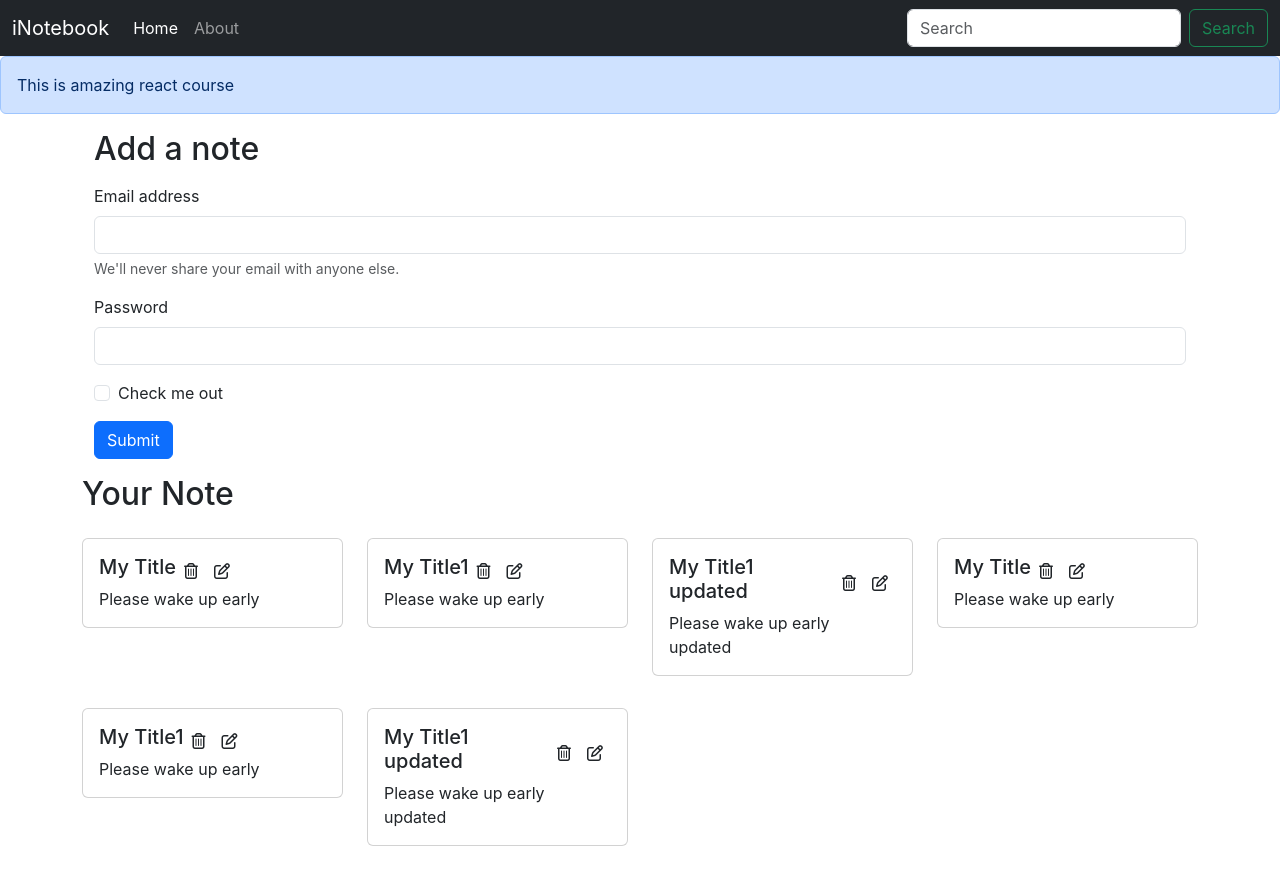
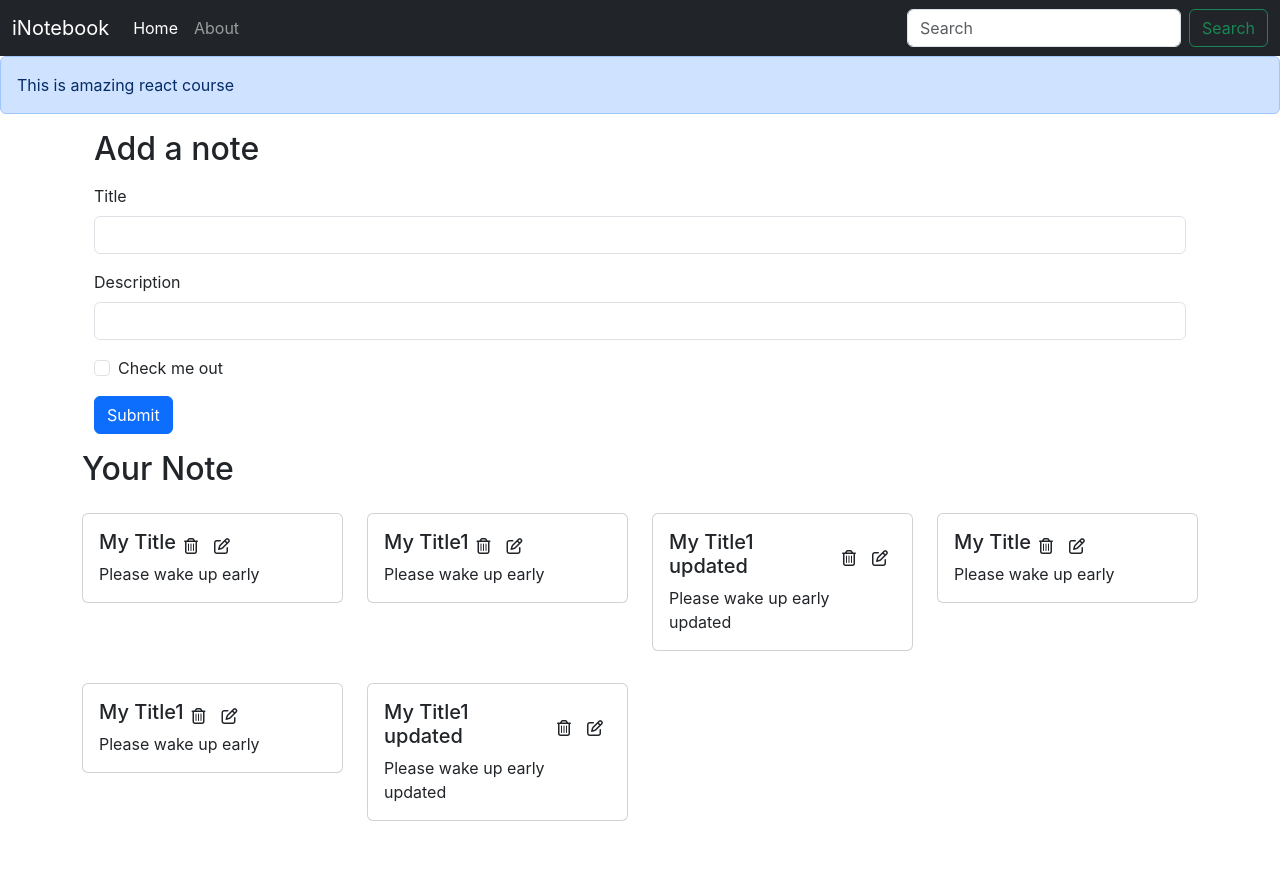
Before and after one commit to Sourav-Tanwar/inotebook, a React (Create React App) app: page / in a window 1280 px wide. After the commit the page ends 853 px from the top, so only its background shows below. Built offline with nearby package versions, Linux system fonts and the light colour scheme.

Commit message:
63 Video

```diff
--- /dev/null
+++ b/src/components/AddNote.js
@@ -0,0 +1,38 @@
+import React,{useContext,useState} from 'react'
+import noteContext from '../context/notes/noteContext';
+
+const AddNote = () => {
+  const context = useContext(noteContext);
+  const {addNote } = context;
+
+  const [note,setNote] = useState({title:"",description:"",tag:"default"})
+  const handleClick =(e)=>{
+    e.preventDefault();
+    addNote(note.title,note.description,note.tag);
+  }
+  const onChange=(e)=>{
+    setNote({...note,[e.target.name]: e.target.value})
+  }
+  return (
+    <div className="container my-3">
+      <h2>Add a note</h2>
+      <form className="my-3">
+        <div className="mb-3">
+          <label htmlFor="title" className="form-label">Title</label>
+          <input type="text" className="form-control" id="title" name='title' aria-describedby="emailHelp" onChange={onChange} />
+        </div>
+        <div className="mb-3">
+          <label htmlFor="description" className="form-label">Description</label>
+          <input type="text" className="form-control" id="description" name="description" onChange={onChange} />
+        </div>
+        <div className="mb-3 form-check">
+          <input type="checkbox" className="form-check-input" id="exampleCheck1" />
+          <label className="form-check-label" htmlFor="exampleCheck1">Check me out</label>
+        </div>
+        <button type="submit" className="btn btn-primary" onClick={handleClick}>Submit</button>
+      </form>
+    </div>
+  )
+}
+
+export default AddNote
--- a/src/components/Alert.js
+++ b/src/components/Alert.js
@@ -3,7 +3,7 @@
 const Alert = (props) => {
     return (
         <div>
-            <div class="alert alert-primary" role="alert">
+            <div className="alert alert-primary" role="alert">
                 {props.message}
             </div>
         </div>
--- a/src/components/Home.js
+++ b/src/components/Home.js
@@ -6,25 +6,7 @@
 
   return (
     <div>
-      <div className="container my-3">
-        <h2>Add a note</h2>
-        <form className="my-3">
-          <div className="mb-3">
-            <label htmlFor="exampleInputEmail1" className="form-label">Email address</label>
-            <input type="email" className="form-control" id="exampleInputEmail1" aria-describedby="emailHelp" />
-            <div id="emailHelp" className="form-text">We'll never share your email with anyone else.</div>
-          </div>
-          <div className="mb-3">
-            <label htmlFor="exampleInputPassword1" className="form-label">Password</label>
-            <input type="password" className="form-control" id="exampleInputPassword1" />
-          </div>
-          <div className="mb-3 form-check">
-            <input type="checkbox" className="form-check-input" id="exampleCheck1" />
-            <label className="form-check-label" htmlFor="exampleCheck1">Check me out</label>
-          </div>
-          <button type="submit" className="btn btn-primary">Submit</button>
-        </form>
-      </div>
+
       <Notes/>
     </div>
 
--- a/src/components/Notes.js
+++ b/src/components/Notes.js
@@ -1,17 +1,21 @@
 import React, { useContext } from 'react'
 import noteContext from '../context/notes/noteContext';
+import AddNote from './AddNote';
 import Noteitem from './Noteitem';
 
 const Notes = () => {
     const context = useContext(noteContext);
-    const { notes, setNotes } = context;
+    const { notes,addNote } = context;
     return (
+        <>
+        <AddNote/>
         <div className="row my-3">
             <h2>Your Note</h2>
             {notes.map((note) => {
                 return <Noteitem key={note._id} note={note}/>
             })}
         </div>
+        </>
     )
 }
 
--- a/src/context/notes/NoteState.js
+++ b/src/context/notes/NoteState.js
@@ -57,9 +57,32 @@
           "__v": 0
         }
       ]
-      const [notes, setnotes]= useState(notesInitial)
+      const [notes, setNotes]= useState(notesInitial)
+
+      //Add a Note
+      const addNote = (title,description,tag)=>{
+        console.log("Adding a new note");
+        const note ={
+          "_id": "63fa26e1e53e735336234254a6639",
+          "user": "63f9da9d4e103a0e0aed294d",
+          "title": title,
+          "description": description,
+          "tag": tag,
+          "date": "2023-02-25T15:18:57.307Z",
+          "__v": 0
+        };
+        setNotes(notes.concat(note))
+      }
+      //Delete a Note
+      const deleteNote = ()=>{
+
+      }
+      //Edit a Note
+      const editNote = ()=>{
+
+      }
     return(
-        <NoteContext.Provider value={{notes,setnotes}}>
+        <NoteContext.Provider value={{notes,addNote,deleteNote,editNote}}>
             {props.children}
         </NoteContext.Provider>
     )
```
Also changed, not shown: src/App.js (line endings or trailing spaces).
